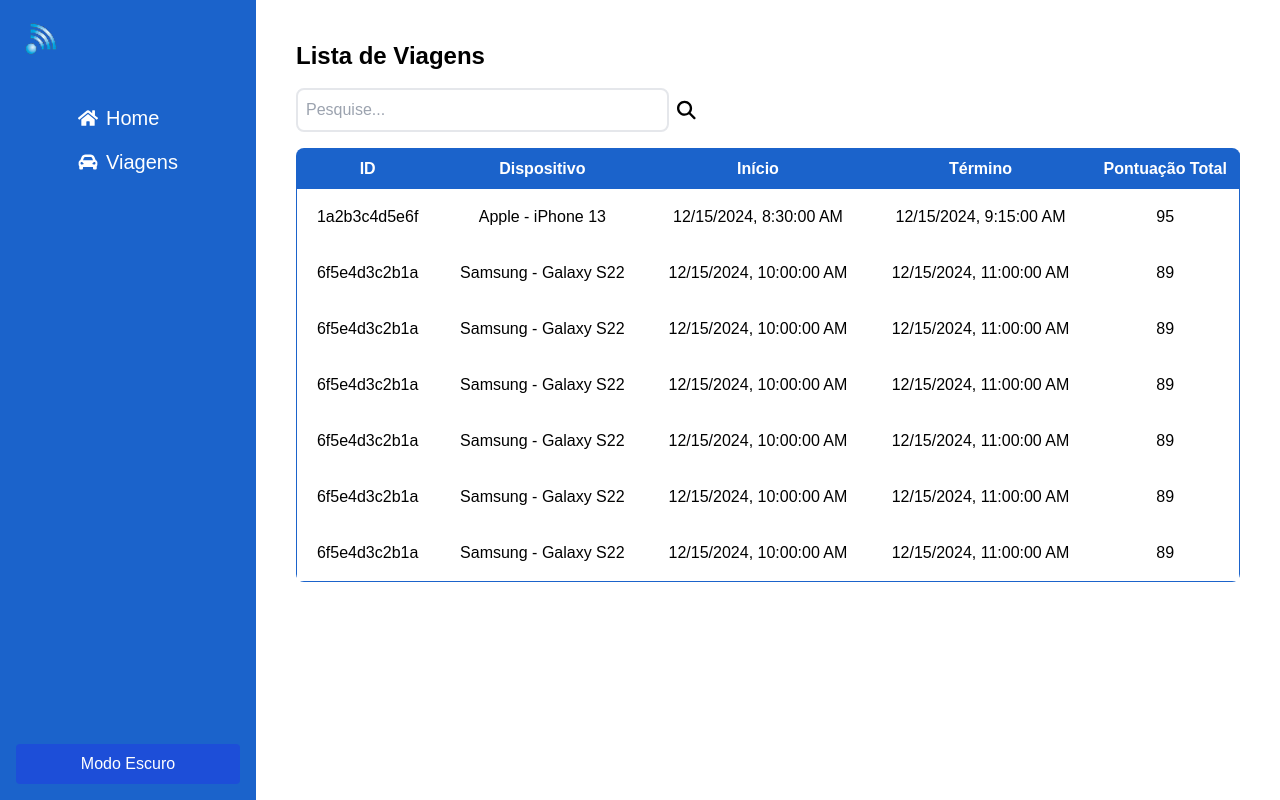
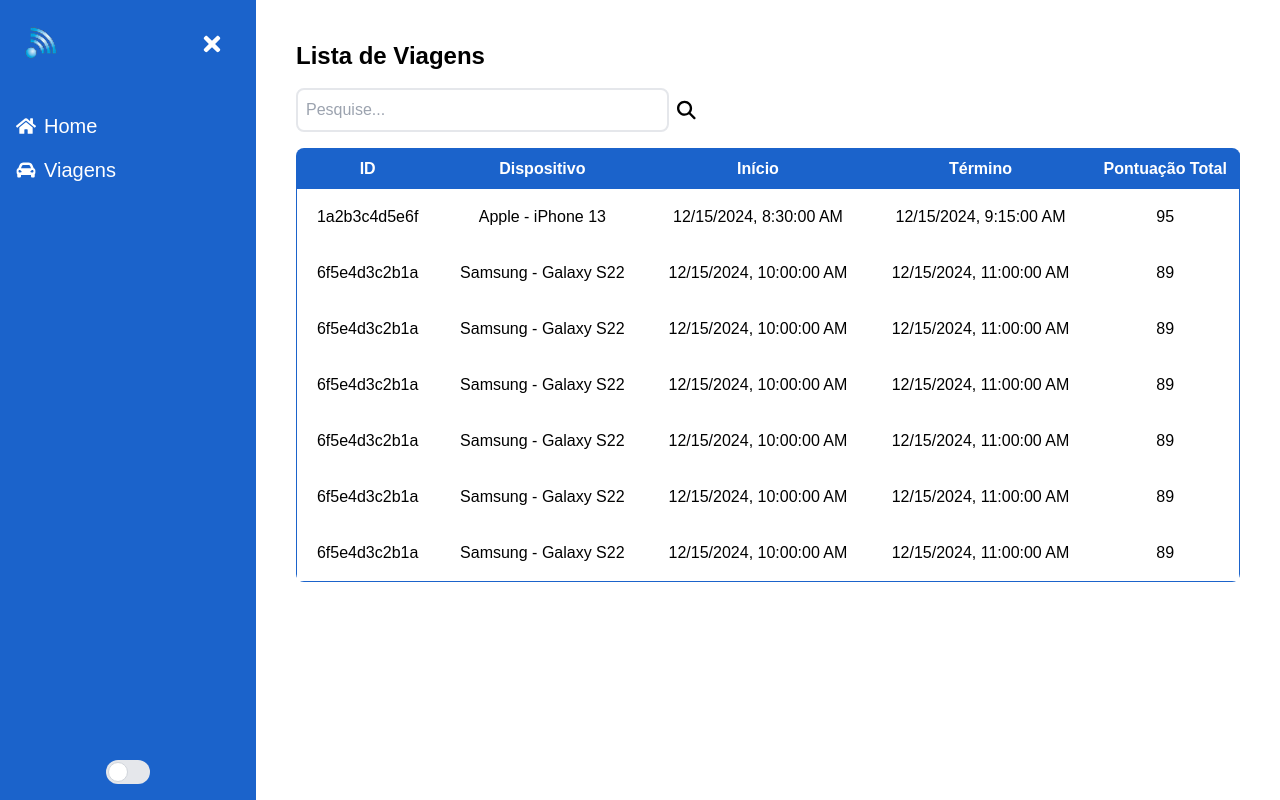
Before and after one commit to JonathasVeras/aioti-web, a Next.js app: page /travels in a window 1280 px wide. Built offline with nearby package versions, Linux system fonts and the light colour scheme.

Commit message:
feat: Ajustes na sidebar para colapsar e expandir, adiciona switch

```diff
--- a/src/components/Navbar.tsx
+++ b/src/components/Navbar.tsx
@@ -2,14 +2,14 @@
 import Image from "next/image";
 import Link from "next/link";
 import React, { useState, useEffect } from "react";
-import { FaHome } from "react-icons/fa";
-import { FaCarAlt } from "react-icons/fa";
+import { FaHome, FaCarAlt, FaBars, FaTimes } from "react-icons/fa";
 
-export const linkPersonalization: string = `hover:bg-blue-700 dark:hover:bg-gray-700 rounded text-xl`
-export const buttonDivPersonalization: string = `flex items-center gap-2`
+export const linkPersonalization: string = `hover:bg-blue-700 dark:hover:bg-gray-700 rounded text-xl`;
+export const buttonDivPersonalization: string = `flex items-center gap-2`;
 
 const Navbar: React.FC = () => {
   const [darkMode, setDarkMode] = useState(false);
+  const [isCollapsed, setIsCollapsed] = useState(false);
 
   // Salva o estado do modo no localStorage e aplica a classe no HTML
   useEffect(() => {
@@ -32,41 +32,63 @@ const Navbar: React.FC = () => {
 
   return (
     <nav className="bg-primary dark:bg-primary-dark text-white dark:text-gray-100">
-      <div className="hidden md:flex flex-col h-screen w-64 p-4">
-        {/* Navbar para Desktop */}
-        <div className="flex items-center">
+      <div className="flex">
+        <div
+          className={`${
+            isCollapsed ? "w-16" : "w-64"
+          } flex flex-col h-screen p-4 bg-primary dark:bg-primary-dark transition-all duration-300`}
+        >
+
+
+          <div className={`flex items-center ${isCollapsed ? "justify-center" : "justify-between"}`}>
             <Image
               src="/logo_png_transparent.png"
               alt="Logo"
-            width={50}
-            height={50}
-            className="object-contain"
+              width={isCollapsed ? 0 : 50}
+              height={isCollapsed ? 0 : 50}
+              className={`${isCollapsed ? "md:hidden" : "object-contain"}`}
             />
+            {/* Botão para colapsar */}
+            <button
+              onClick={() => setIsCollapsed(!isCollapsed)}
+              className="p-4 text-2xl focus:outline-none self-end"
+            >
+              {isCollapsed ? <FaBars /> : <FaTimes />}
+            </button>
           </div>
-        <ul className="grid grid-col gap-4 items-center justify-center mt-10">
+
+          <ul className="grid grid-cols-1 gap-4 items-center mt-10">
             <li>
               <Link href="/" className={linkPersonalization}>
-              <div className={buttonDivPersonalization}>
+                <div className={`${buttonDivPersonalization} ${isCollapsed ? "justify-center" : ""}`}>
                   <FaHome />
-                Home
+                  {!isCollapsed && <span>Home</span>}
                 </div>
               </Link>
             </li>
             <li>
               <Link href="/travels" className={linkPersonalization}>
-            <div className={buttonDivPersonalization}>
+                <div className={`${buttonDivPersonalization} ${isCollapsed ? "justify-center" : ""}`}>
                   <FaCarAlt />
-                Viagens
+                  {!isCollapsed && <span>Viagens</span>}
                 </div>
               </Link>
             </li>
           </ul>
-        <button
-          onClick={() => setDarkMode(!darkMode)}
-          className="mt-auto bg-blue-700 dark:bg-gray-700 text-white dark:text-gray-200 hover:bg-blue-600 dark:hover:bg-gray-600 p-2 rounded"
-        >
-          {darkMode ? "Modo Claro" : "Modo Escuro"}
-        </button>
+          <div className="mt-auto flex justify-center">
+            <label className="relative inline-flex items-center cursor-pointer">
+              <input
+                type="checkbox"
+                className="sr-only peer"
+                checked={darkMode}
+                onChange={() => setDarkMode(!darkMode)}
+              />
+              <div className="w-11 h-6 bg-gray-200 peer-focus:outline-none peer-focus:ring-4 peer-focus:ring-blue-300 dark:peer-focus:ring-blue-800 rounded-full peer dark:bg-gray-700 peer-checked:after:translate-x-full peer-checked:after:border-white after:content-[''] after:absolute after:top-[2px] after:left-[2px] after:bg-white after:border-gray-300 after:border after:rounded-full after:h-5 after:w-5 after:transition-all dark:border-gray-600 peer-checked:bg-blue-600"></div>
+              <span className="md:hidden ml-3 text-sm font-medium text-gray-900 dark:text-gray-300">
+                {darkMode ? "Modo Escuro" : "Modo Claro"}
+              </span>
+            </label>
+          </div>
         </div>
 
         <div className="md:hidden flex flex-row w-full p-4">
@@ -90,6 +112,7 @@ const Navbar: React.FC = () => {
             {darkMode ? "☀️" : "🌙"}
           </button>
         </div>
+      </div>
     </nav>
   );
 };
```
Lines whose indentation alone changed are shown as unchanged.
